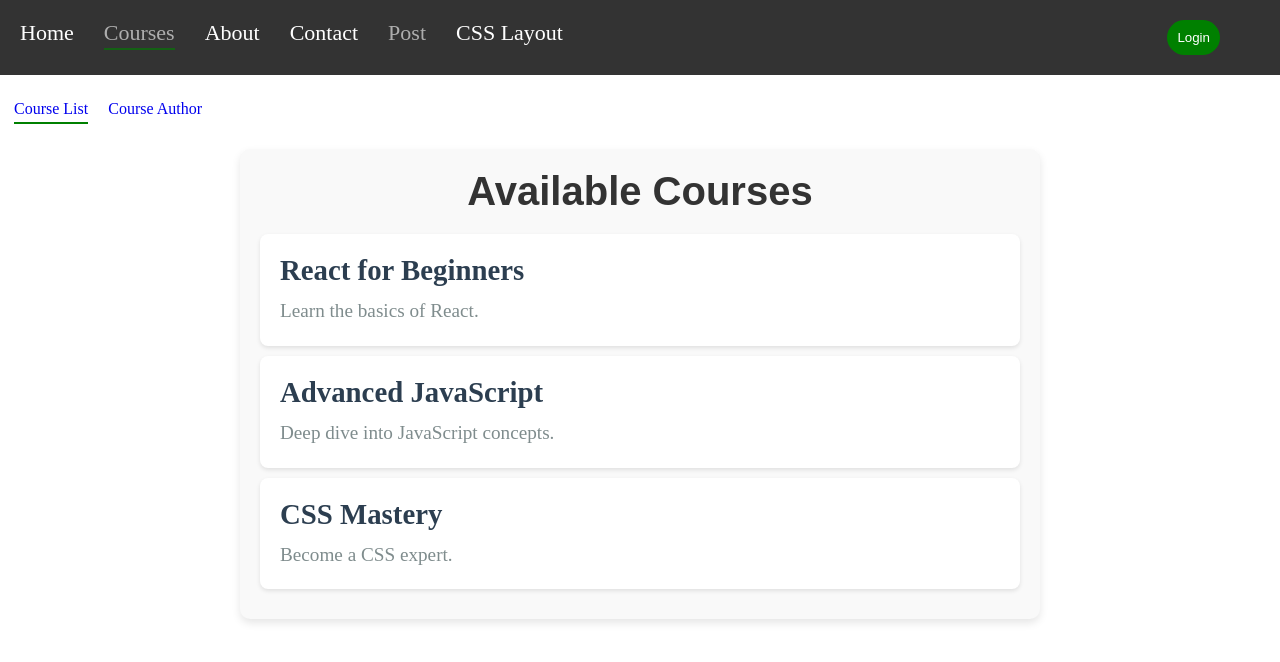
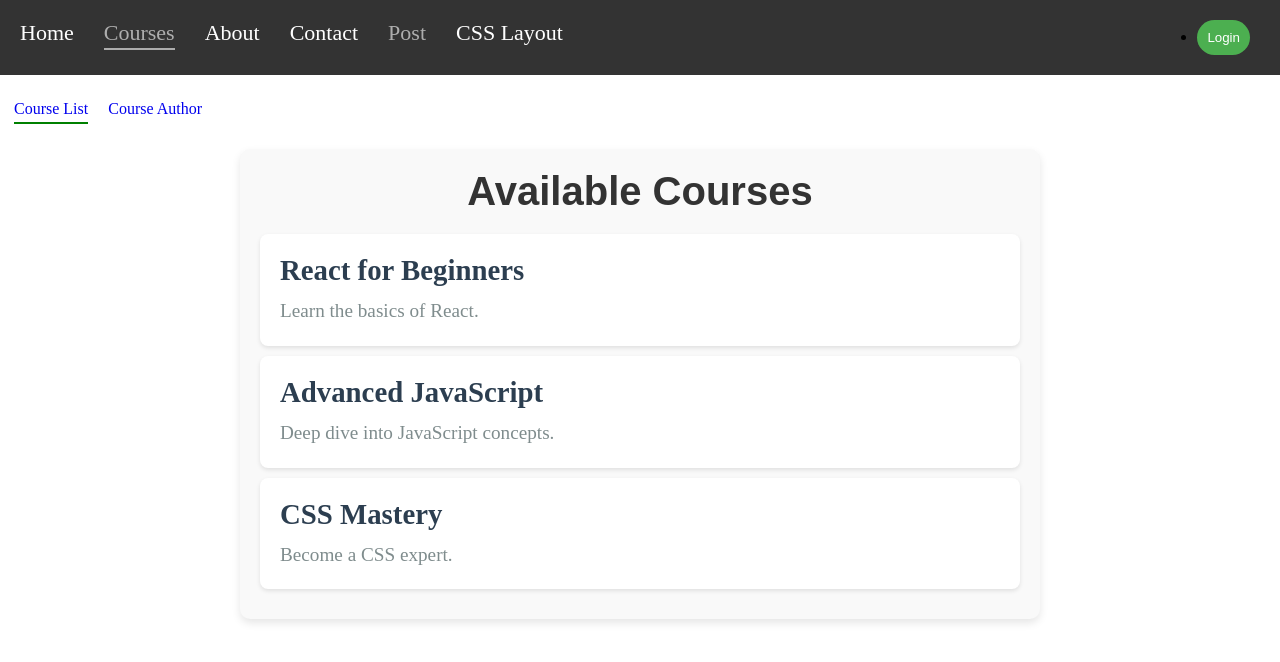
Before and after one commit to Kishor6941/complete-guide-react-router, a React (Vite) app: page /courses in a window 1280 px wide. Shown: the top 662 px of the page. Built offline with nearby package versions, Linux system fonts and the light colour scheme; no server answers.

Commit message:
install scss in react

```diff
--- a/package.json
+++ b/package.json
@@ -18,7 +18,8 @@
     "react-i18next": "^15.0.2",
     "react-router-dom": "^6.26.2",
     "react-toastify": "^10.0.5",
-    "react-window": "^1.8.10"
+    "react-window": "^1.8.10",
+    "sass": "^1.79.3"
   },
   "devDependencies": {
     "@eslint/js": "^9.9.0",
--- a/src/components/Footer/Footer.css
+++ /dev/null
@@ -1,7 +0,0 @@
-footer {
-    text-align: center;
-    margin-top: 40px;
-    padding: 20px;
-    background-color: #333;
-    color: #fff;
-  }
--- a/src/components/Footer/Footer.jsx
+++ b/src/components/Footer/Footer.jsx
@@ -1,4 +1,4 @@
-import "./Footer.css"
+import "./Footer.scss"
 const Footer = () => {
   return (
     <div>
--- /dev/null
+++ b/src/components/Footer/Footer.scss
@@ -0,0 +1,8 @@
+@import "../../styles/color-variables.scss";
+footer {
+    text-align: center;
+    margin-top: 40px;
+    padding: 20px;
+    background-color: $nav-color;
+    color: $white-color;
+  }
--- a/src/components/Home/Home.jsx
+++ b/src/components/Home/Home.jsx
@@ -1,4 +1,4 @@
-import "./Home.css";
+import "./Home.scss";
 const Home = () => {
   return (
     <>
--- a/src/components/Home/Home.css
+++ b/src/components/Home/Home.scss
@@ -1,3 +1,5 @@
+@import "../../styles/color-variables.scss";
+
 .container {
   max-width: 960px;
   margin: 0 auto;
@@ -10,7 +12,7 @@ header {
 }
 
 header h1 {
-  color: #4caf50;
+  color: $main-color;
 }
 
 .content-section {
@@ -19,7 +21,7 @@ header h1 {
 
 .content-section h2 {
   margin-bottom: 10px;
-  color: #4caf50;
+  color: $main-color;
 }
 
 .content-section p {
--- a/src/components/Navbar/Navbar.css
+++ /dev/null
@@ -1,46 +0,0 @@
-.navbar {
-  background-color: #333;
-  padding: 20px;
-  display: flex;
-  justify-content: space-between;
-  position: sticky;
-  top: 0;
-}
-
-.navbar ul {
-  display: flex;
-}
-
-.navbar ul li {
-  margin-right: 30px;
-  list-style-type: none;
-  font-size: 22px;
-}
-
-.navbar ul li a {
-  text-decoration: none;
-  color: #fff;
-}
-
-.navbar .active {
-  border-bottom: 2px solid green;
-  padding-bottom: 3px;
-}
-
-.login-btn{
-  border: none;
-  padding: 10px;
-  background-color: green;
-  color: white;
-  border-radius: 50px;
-  cursor: pointer;
-}
-
-.login-btn:hover{
-  transition: 0.3s;
-  box-shadow: rgba(0, 0, 0, 0.35) 0px 5px 15px;
-}
-.access{
-  pointer-events: none;
-  opacity:0.6;
-}
--- a/src/components/Navbar/Navbar.jsx
+++ b/src/components/Navbar/Navbar.jsx
@@ -1,6 +1,6 @@
 import React, { useContext, useState } from 'react'
 import { NavLink, useNavigate } from 'react-router-dom'
-import "./Navbar.css"
+import "./Navbar.scss"
 import { toast } from 'react-toastify';
 import { globalContext } from '../../context/GlobalContext';
 
@@ -21,7 +21,7 @@ const Navbar = () => {
   return (
     <>
     <div className='navbar'>
-    <nav>
+    <nav className='left-nav'>
         <ul className='navbar-ui'>
         <li className='navbar-ul-li'><NavLink to="/">Home</NavLink></li>
         <li className={!isLogin ? 'access' : ''}><NavLink to="/courses">Courses</NavLink></li>
@@ -31,7 +31,7 @@ const Navbar = () => {
         <li className='navbar-ul-li'><NavLink to="/learn">CSS Layout</NavLink></li>
         </ul>
     </nav>
-    <nav>
+    <nav className='right-nav'>
       <ul>
         <li> <button onClick={login} className='login-btn'>{!isLogin ? 'Login' : 'Logout'}</button> </li>
       </ul>
--- /dev/null
+++ b/src/components/Navbar/Navbar.scss
@@ -0,0 +1,52 @@
+@import "../../styles/color-variables.scss";
+.navbar {
+  background-color: $nav-color;
+  padding: 20px;
+  display: flex;
+  justify-content: space-between;
+  position: sticky;
+  top: 0;
+  .left-nav {
+    ul {
+      display: flex;
+      li {
+        margin-right: 30px;
+        list-style-type: none;
+        font-size: 22px;
+        a {
+          text-decoration: none;
+          color: $white-color;
+        }
+
+        .active {
+          border-bottom: 2px solid;
+          padding-bottom: 3px;
+        }
+      }
+      .access {
+        pointer-events: none;
+        opacity: 0.6;
+      }
+    }
+  }
+
+  .right-nav {
+    ul {
+      li {
+        .login-btn {
+          border: none;
+          padding: 10px;
+          background-color: $main-color;
+          color: $white-color;
+          border-radius: 50px;
+          cursor: pointer;
+        }
+
+        .login-btn:hover {
+          transition: 0.3s;
+          box-shadow: rgba(0, 0, 0, 0.35) 0px 5px 15px;
+        }
+      }
+    }
+  }
+}
--- a/src/components/PageNotFound/PageNotFound.jsx
+++ b/src/components/PageNotFound/PageNotFound.jsx
@@ -1,5 +1,5 @@
 import React from "react";
-import "./PageNotFound.css";
+import "./PageNotFound.scss";
 import { Link } from "react-router-dom";
 const PageNotFound = () => {
   return (
--- a/src/components/PageNotFound/PageNotFound.css
+++ b/src/components/PageNotFound/PageNotFound.scss
@@ -1,3 +1,4 @@
+@import "../../styles/color-variables.scss";
 .not-found-container {
   display: flex;
   flex-direction: column;
@@ -10,7 +11,7 @@
 
 .not-found-container h1 {
   font-size: 6rem;
-  color: #ff6b6b;
+  color: $tomato-color;
   margin: 0;
 }
 
@@ -24,11 +25,11 @@
   padding: 10px 20px;
   font-size: 1.2rem;
   color: white;
-  background-color: #4caf50;
+  background-color: $main-color;
   text-decoration: none;
   border-radius: 5px;
 }
 
 .home-link:hover {
-  background-color: #45a049;
+  background-color: $main-color;
 }
--- /dev/null
+++ b/src/styles/color-variables.scss
@@ -0,0 +1,4 @@
+$main-color : #4caf50;
+$tomato-color : #ff6b6b;
+$nav-color : #333;
+$white-color : #fff;
```
Also changed, not shown: 1 other file (tests, documents, lock files or other folders).
